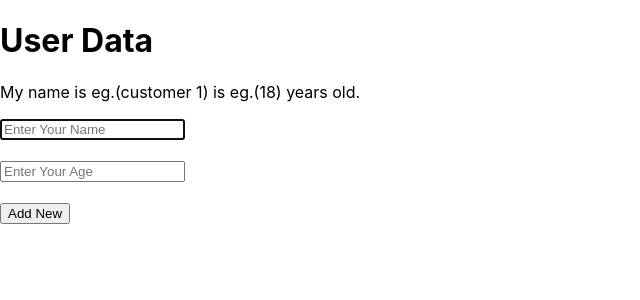
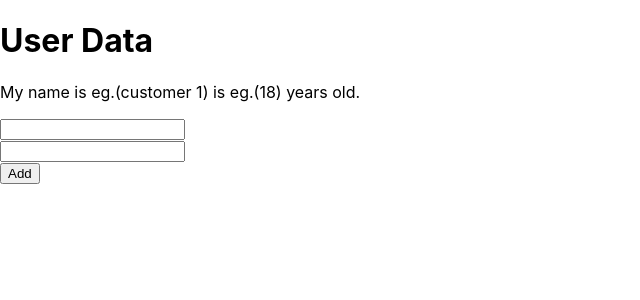
Before and after one commit to r1d3rzz/learn-React, a React (Create React App) app: page / in a window 1280 px wide. Shown: the top 300 px of the page, without its empty margins (0-640 px from the left). Built offline with nearby package versions, Linux system fonts and the light colour scheme.

Commit message:
React data Flow

```diff
--- a/src/App.js
+++ b/src/App.js
@@ -10,18 +10,36 @@ class Item extends React.Component {
   }
 }
 
+class AddForm extends React.Component {
+  nameRef = React.createRef();
+  ageRef = React.createRef();
+
+  add = () => {
+    let name = this.nameRef.current.value;
+    let age = this.ageRef.current.value;
+    this.props.add(name, age);
+  };
+
+  render() {
+    return (
+      <div>
+        <input type="text" ref={this.nameRef} />
+        <br />
+        <input type="text" ref={this.ageRef} />
+        <br />
+        <button onClick={this.add}>Add</button>
+      </div>
+    );
+  }
+}
+
 class App extends React.Component {
   state = {
     personData: [{ id: 1, name: "eg.(customer 1)", age: "eg.(18)" }],
   };
 
-  nameRef = React.createRef();
-  ageRef = React.createRef();
-
-  add = () => {
+  add = (name, age) => {
     let id = this.state.personData.length + 1;
-    let name = this.nameRef.current.value;
-    let age = this.ageRef.current.value;
 
     this.setState({
       personData: [...this.state.personData, { id, name, age }],
@@ -35,23 +53,7 @@ class App extends React.Component {
         {this.state.personData.map((p) => {
           return <Item key={p.id} name={p.name} age={p.age}></Item>;
         })}
-        <input
-          type="text"
-          ref={this.nameRef}
-          placeholder="Enter Your Name"
-          autoFocus
-        />
-        <br />
-        <br />
-        <input
-          type="text"
-          ref={this.ageRef}
-          placeholder="Enter Your Age"
-          required
-        />
-        <br />
-        <br />
-        <button onClick={this.add}>Add New</button>
+        <AddForm add={this.add} />
       </div>
     );
   }
```
